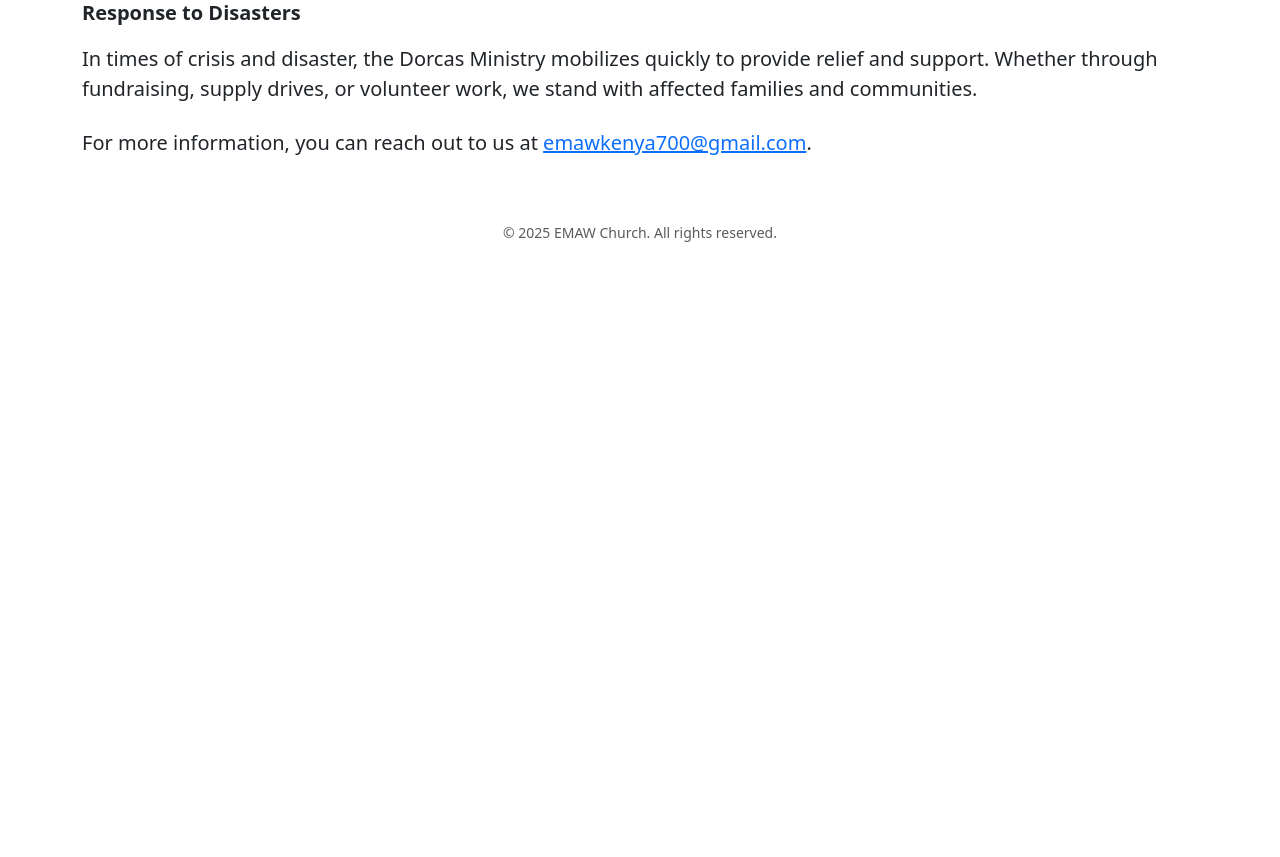
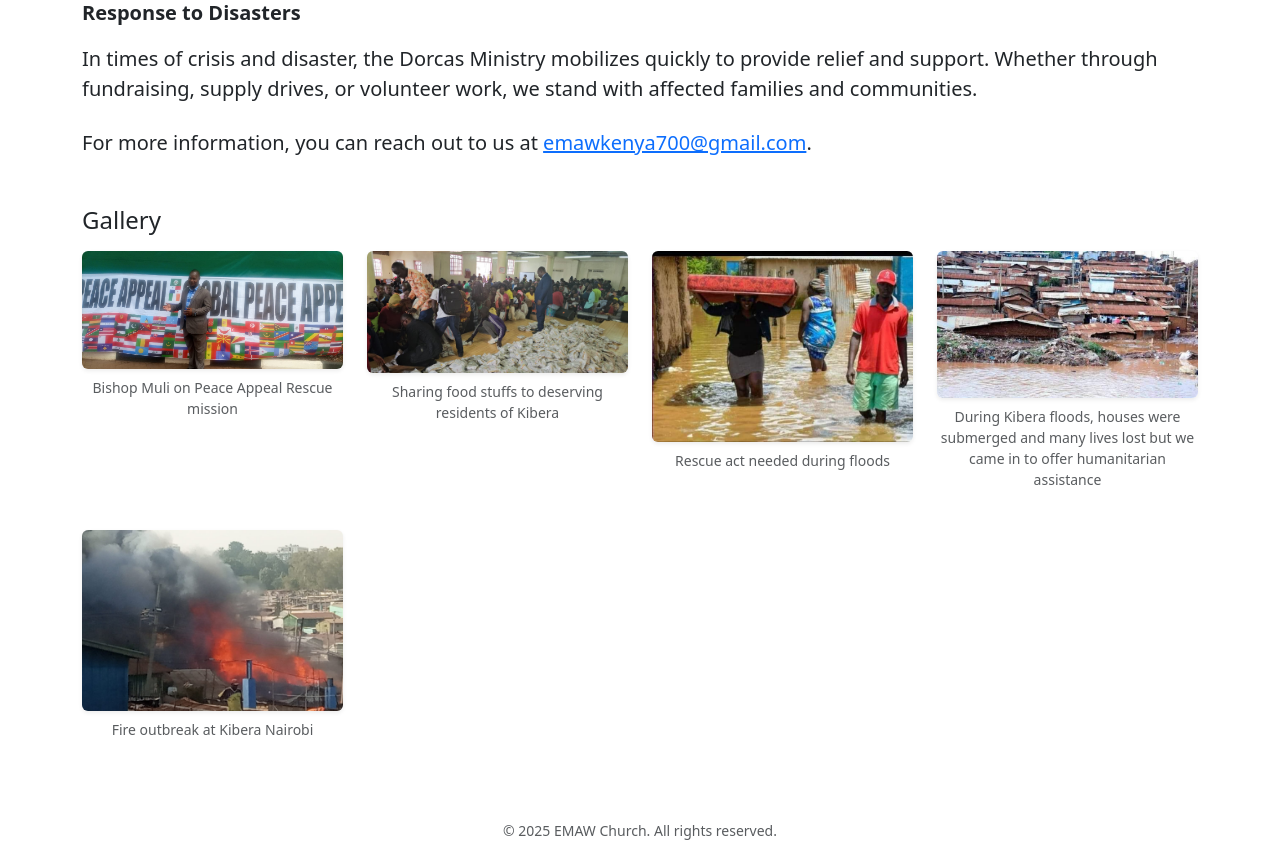
Before and after one commit to Fickey123/emaw_website, a Flask app: page /ministries/dorcas in a window 1280 px wide. Shown: the part 234-1091 px from the top of the page. Before the commit the page ends 476 px from the top, so only its background shows below. Run offline with Flask 3, Linux system fonts and the light colour scheme; some libraries are stand-ins or nearby versions.

Commit message:
modify app.py and templates/dorcas_ministry.html

```diff
--- a/app.py
+++ b/app.py
@@ -552,19 +552,20 @@ def upload_gallery():
 def delete_image(image_id):
     cursor = mysql.connection.cursor(MySQLdb.cursors.DictCursor)
 
-    # Fetch the image URL or public_id from DB
-    cursor.execute("SELECT image FROM gallery WHERE id = %s", (image_id,))
+    # Use the correct column name 'filename' instead of 'image'
+    cursor.execute("SELECT filename FROM gallery WHERE id = %s", (image_id,))
     result = cursor.fetchone()
 
     if result:
-        cloudinary_url = result['image']
+        cloudinary_url = result['filename']  # Cloudinary image URL
 
-        # Extract the public_id from the Cloudinary URL
         try:
-            # Example Cloudinary URL: https://res.cloudinary.com/your-cloud-name/image/upload/v12345678/folder/image.jpg
-            public_id = cloudinary_url.split("/")[-1].split(".")[0]
-            # Optional: prepend folder name if used (e.g., gallery/image)
-            public_id = f"gallery/{public_id}"
+            # Extract the public_id from the Cloudinary URL
+            # Example: https://res.cloudinary.com/your-cloud-name/image/upload/v12345678/gallery/image.jpg
+            parts = cloudinary_url.split('/')
+            version_index = parts.index('upload') + 1
+            public_id_with_ext = '/'.join(parts[version_index + 1:])  # Get the path after 'upload/v1234/'
+            public_id = public_id_with_ext.rsplit('.', 1)[0]  # Remove the file extension
 
             # Delete from Cloudinary
             cloudinary.uploader.destroy(public_id)
--- a/templates/dorcas_ministry.html
+++ b/templates/dorcas_ministry.html
@@ -22,4 +22,51 @@
     For more information, you can reach out to us at
     <a href="mailto:emawkenya700@gmail.com" class="text-decoration-underline text-primary">emawkenya700@gmail.com</a>.
   </p>
+
+  <!-- Responsive Image Gallery with Descriptions -->
+  <h4 class="mt-5 mb-3">Gallery</h4>
+  <div class="row g-4">
+    {% set gallery_images = [
+      {'filename': 'rescue1.jpg', 'description': 'Bishop Muli on Peace Appeal Rescue mission'},
+      {'filename': 'rescue2.jpg', 'description': 'Sharing food stuffs to deserving residents of Kibera'},
+      {'filename': 'rescue3.jpg', 'description': 'Rescue act needed during floods'},
+      {'filename': 'rescue4.jpg', 'description': 'During Kibera floods, houses were submerged and many lives lost but we came in to offer humanitarian assistance'},
+      {'filename': 'rescue5.jpg', 'description': 'Fire outbreak at Kibera Nairobi'}
+    ] %}
+    {% for img in gallery_images %}
+      <div class="col-6 col-md-4 col-lg-3 text-center">
+        <img src="{{ url_for('static', filename='images/' ~ img.filename) }}"
+            class="img-fluid rounded gallery-img shadow-sm mb-2"
+            data-bs-toggle="modal"
+            data-bs-target="#imageModal"
+            alt="{{ img.description }}">
+        <p class="small text-muted">{{ img.description }}</p>
+      </div>
+    {% endfor %}
+  </div>
+
+  <!-- Modal for Zooming Image -->
+  <div class="modal fade" id="imageModal" tabindex="-1" aria-hidden="true">
+    <div class="modal-dialog modal-dialog-centered modal-lg">
+      <div class="modal-content bg-transparent border-0">
+        <div class="modal-body p-0">
+          <img src="" id="modalImage" class="img-fluid rounded shadow" alt="Zoomed Image">
+        </div>
+      </div>
+    </div>
+  </div>
+
+  <!-- JS to Load Clicked Image into Modal -->
+  <script>
+    document.addEventListener('DOMContentLoaded', function () {
+      const modalImage = document.getElementById('modalImage');
+      document.querySelectorAll('.gallery-img').forEach(img => {
+        img.addEventListener('click', () => {
+          modalImage.src = img.src;
+          modalImage.alt = img.alt;
+        });
+      });
+    });
+  </script>
+
 {% endblock %}
```
Also changed, not shown: static/images/rescue1.jpg (added), static/images/rescue2.jpg (added), static/images/rescue3.jpg (added), static/images/rescue4.jpg (added), static/images/rescue5.jpg (added).
